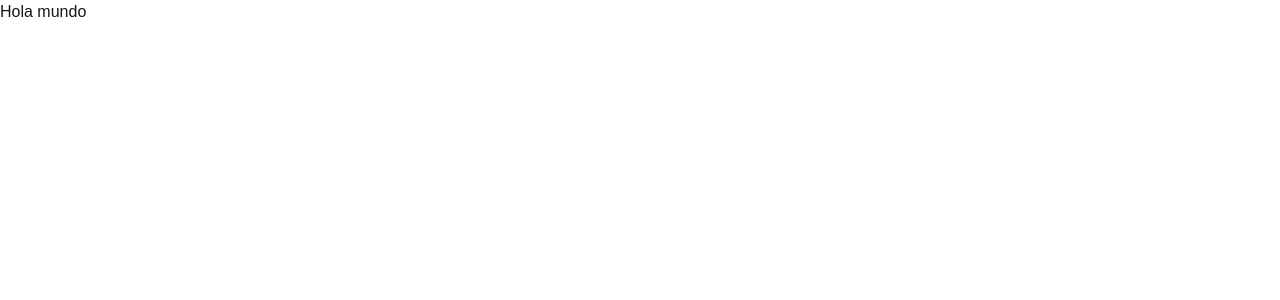
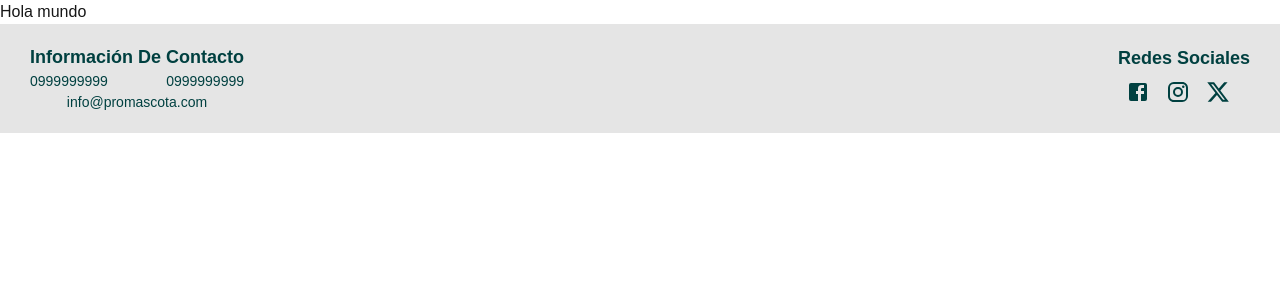
Before and after one commit to PROMASCOTA-TIC/Frontend-Administrator, a Next.js app: page / in a window 1280 px wide. Shown: the top 300 px of the page. Built offline with nearby package versions, Linux system fonts and the light colour scheme.

Commit message:
feat: Añadir pie de página y archivo general.css

```diff
--- a/src/app/(admin)/page.tsx
+++ b/src/app/(admin)/page.tsx
@@ -1,8 +1,10 @@
+import PieDePagina from "@/components/ui/footer/PieDePagina";
 
 export default function Home() {
   return (
     <div>
       <h1>Hola mundo</h1>
+      <PieDePagina />
     </div>
   );
 }
--- /dev/null
+++ b/src/assets/styles/gestionContenido/general.css
@@ -0,0 +1,192 @@
+/**************** BACKGROUND COLOR ***********************/
+.bg-primary {
+    background-color: #004040;
+}
+
+.bg-secondary {
+    background-color: #00AA28;
+}
+
+.bg-tertiary {
+    background-color: #46DA69;
+}
+
+.bg-tertiary20 {
+    background-color: #46DA6933;
+}
+
+.bg-black10 {
+    background-color: #0000001A;
+}
+
+/* .bg-primarydos{
+    background-color: #00404099;
+}
+
+.bg-secondary40 {
+    background-color: #00AA2866;
+}
+
+.bg-quarternary {
+    background-color: #002828;
+}
+
+.bg-quarternary40 {
+    background-color: #00282866;
+}
+
+.bg-quintenary {
+    background-color: #006060;
+}
+
+.bg-quinary50 {
+    background-color: #00606080;
+}
+
+ */
+
+/***********************************************************************************************************************/
+                                        /**************** Text Color ***********************/
+.txtcolor-primary{
+    color: #004040;
+}
+
+.txtcolor-secondary {
+    color: #00AA28;
+}
+
+.txtcolor-tertiary {
+    color: #46DA69;
+}
+
+.txtcolor-white {
+    color: white;
+}
+
+.txtcolor-black {
+    color: black;
+}
+
+/***********************************************************************************************************************/
+                                        /**************** FONTS ***********************/
+/*H1*/
+.h1-bold{
+    font-size: 36px;
+    font-weight: bold;
+}
+
+.h1-semiBold {
+    font-size: 36px;
+    font-weight: 600;
+}
+
+.h1-regular {
+    font-size: 36px;
+    font-weight: 400;
+}
+
+/*H2*/
+.h2-bold{
+    font-size: 24px;
+    font-weight: bold;
+}
+
+.h2-semiBold {
+    font-size: 24px;
+    font-weight: 600;
+}
+
+.h2-regular {
+    font-size: 24px;
+    font-weight: 400;
+}
+
+/*Normal*/
+.n-bold{
+    font-size: 18px;
+    font-weight: bold;
+}
+
+.n-semiBold {
+    font-size: 18px;
+    font-weight: 600;
+}
+
+.n-regular {
+    font-size: 18px;
+    font-weight: 400;
+}
+
+.n-subrayado {
+    font-size: 18px;
+    font-weight: 400;
+    text-decoration: underline;
+}
+
+/*Minima*/
+.minima-bold{
+    font-size: 14px;
+    font-weight: bold;
+}
+
+.minima-semiBold {
+    font-size: 14px;
+    font-weight: 600;
+}
+
+.minima-regular {
+    font-size: 14px;
+    font-weight: 400;
+}
+
+/*Miniatura*/
+.miniatura-bold{
+    font-size: 12px;
+    font-weight: bold;
+}
+
+.miniatura-semiBold {
+    font-size: 12px;
+    font-weight: 600;
+}
+
+.miniatura-regular {
+    font-size: 12px;
+    font-weight: 400;
+}
+
+/***********************************************************************************************************************/
+                                        /**************** Padding ***********************/
+.p-5 {
+    padding: 5px;
+}
+
+.p-8 {
+    padding: 8px;
+}
+
+.p-13 {
+    padding: 13px;
+}
+
+.p-21 {
+    padding: 21px;
+}
+
+.p-34 {
+    padding: 34px;
+}
+
+.p-55 {
+    padding: 55px;
+}
+
+.p-63 {
+    padding: 63px;
+}
+
+/***********************************************************************************************************************/
+                                        /**************** Padding ***********************/
+.txt-center {
+    text-align: center;
+}
--- /dev/null
+++ b/src/components/ui/footer/PieDePagina.tsx
@@ -0,0 +1,96 @@
+import { Box, IconButton, Link } from '@mui/material';
+import React from 'react'
+import { Facebook, Instagram, X } from '@mui/icons-material';
+
+import '/src/assets/styles/gestionContenido/general.css';
+
+const PieDePagina = () => {
+    return (
+        <Box
+            component="footer"
+            className='bg-black10 txtcolor-primary txt-center'
+            sx={{
+                display: 'flex',
+                flexDirection: { xs: 'column', md: 'row' },
+                justifyContent: 'space-between',
+                alignItems: 'center',
+                gap: { xs: '20px', md: '0' },
+                padding: '20px 30px'
+            }}
+        >
+            <div>
+                <p className='n-bold'>Información De Contacto</p>
+                <div style={{ display: 'flex', justifyContent: 'space-between', gap: '55px' }} className='minima-regular'>
+                    <p>0999999999</p>
+                    <p>0999999999</p>
+                </div>
+                <p className='minima-regular'>info@promascota.com</p>
+            </div>
+
+            <div>
+                <p className='n-bold'>Redes Sociales</p>
+                <div style={{ display: 'flex' }}>
+                    <IconButton href="https://www.facebook.com" target="_blank" color='inherit'>
+                        <Facebook />
+                    </IconButton>
+                    <IconButton href="https://www.instagram.com" target="_blank" color='inherit'>
+                        <Instagram />
+                    </IconButton>
+                    <IconButton href="https://www.tiktok.com" target="_blank" color='inherit'>
+                        <X />
+                    </IconButton>
+                </div>
+            </div>
+        </Box>
+    );
+}
+
+export default PieDePagina
+
+
+
+/**********************************************/
+// Para adaptar el tamaño del footer segun el sidebar
+
+// import React, { useState } from 'react';
+// import { Box } from '@mui/material';
+// import PieDePagina from './PieDePagina'; // Importa tu footer
+// import Sidebar from './Sidebar'; // Asegúrate de tener tu componente de Sidebar
+
+// const MainLayout = () => {
+//     const [sidebarOpen, setSidebarOpen] = useState(true); // Estado para controlar el sidebar
+
+//     const toggleSidebar = () => {
+//         setSidebarOpen(!sidebarOpen); // Alterna el estado del sidebar
+//     };
+
+//     return (
+//         <Box sx={{ display: 'flex', height: '100vh' }}>
+//             {sidebarOpen && <Sidebar />} {/* Muestra el sidebar si está abierto */}
+//             <Box sx={{ flexGrow: 1, padding: '20px' }}>
+//                 {/* Contenido principal de la página */}
+//                 <button onClick={toggleSidebar}>Toggle Sidebar</button>
+//                 {/* Aquí va el resto de tu contenido */}
+//             </Box>
+//             <Box
+//                 component="footer"
+//                 className='bg-black10 txtcolor-primary txt-center'
+//                 sx={{
+//                     width: sidebarOpen ? 'calc(100% - 240px)' : '100%', // Ajusta el ancho del footer según el estado del sidebar
+//                     position: 'absolute', // Posiciona el footer en la parte inferior
+//                     bottom: 0,
+//                     left: 0,
+//                     display: 'flex',
+//                     flexDirection: 'column',
+//                     justifyContent: 'space-between',
+//                     alignItems: 'center',
+//                     padding: '20px 30px',
+//                 }}
+//             >
+//                 <PieDePagina />
+//             </Box>
+//         </Box>
+//     );
+// };
+
+// export default MainLayout;
```
Also changed, not shown: src/components/ui/footer/index.ts (deleted), 1 other file (tests, documents, lock files or other folders).
